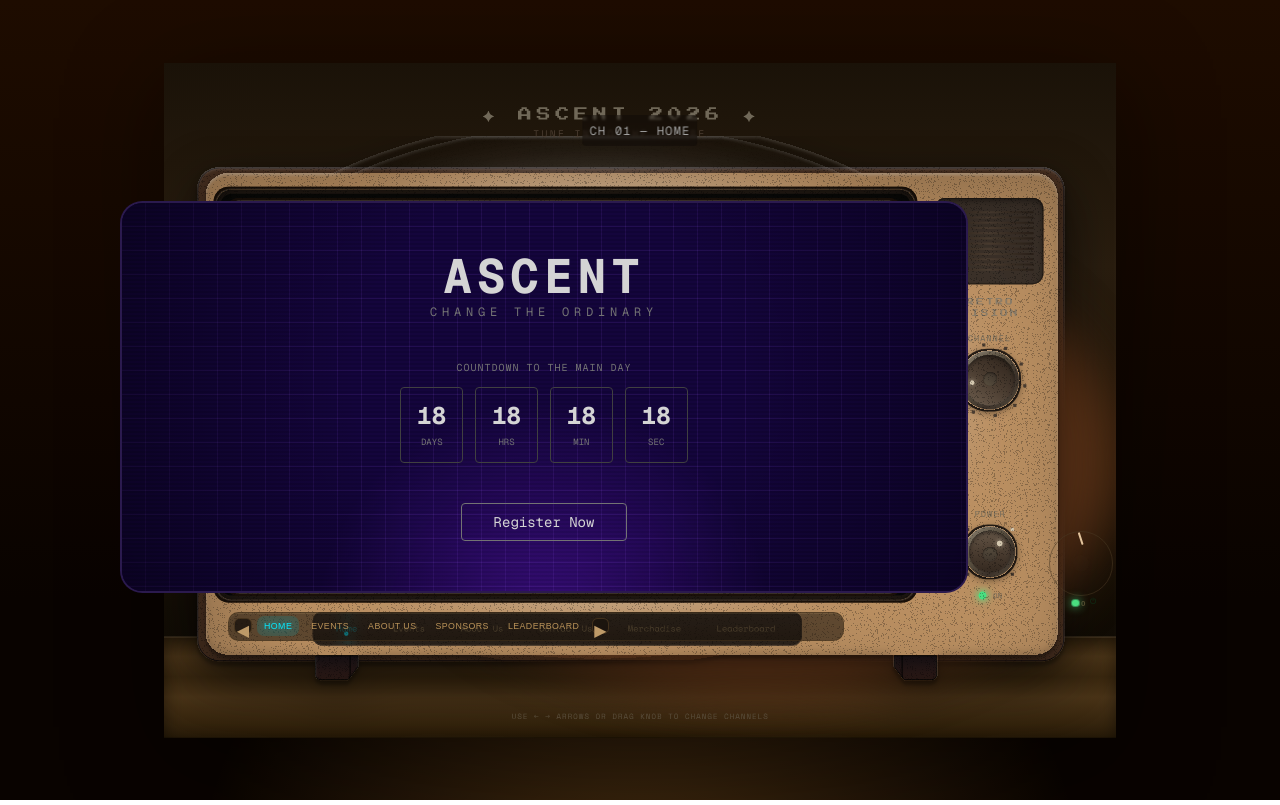
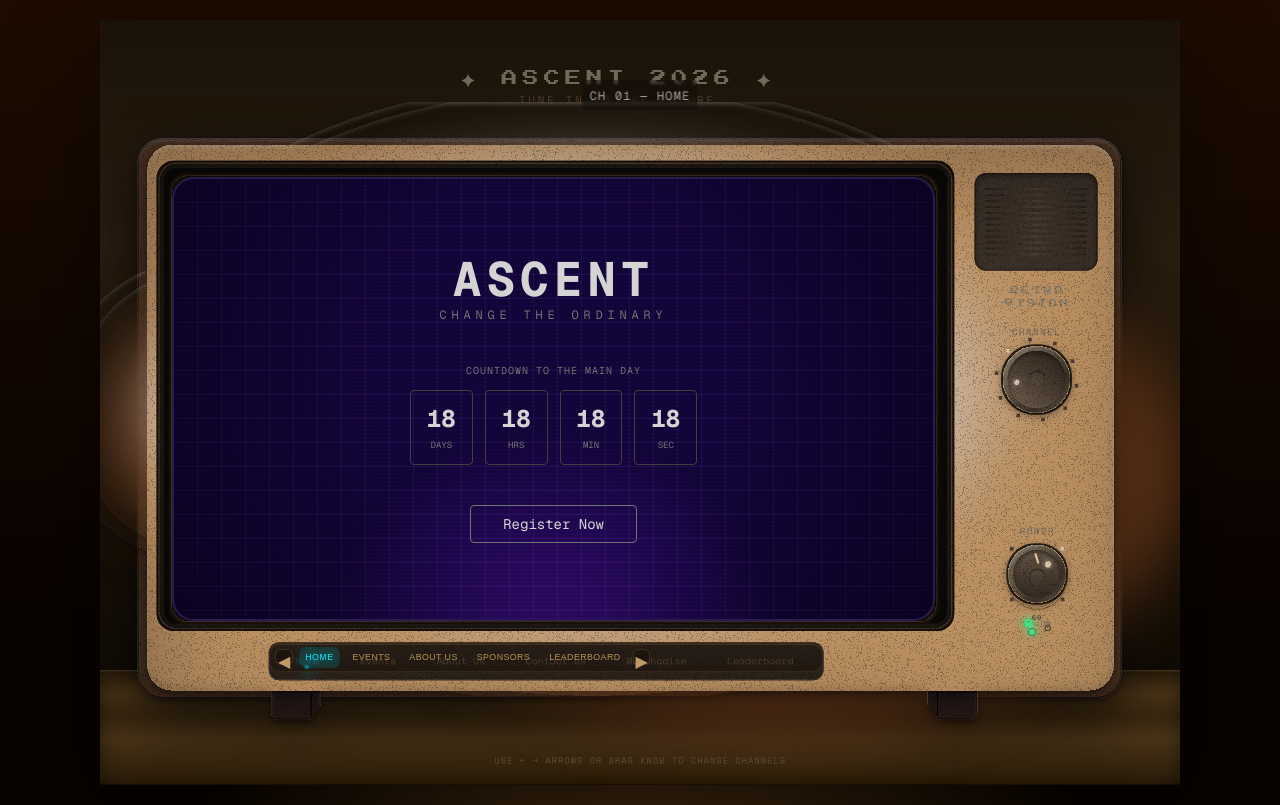
Before and after one commit to Ascent-2026/ascent, a Next.js app: page /home in a window 1280 px wide. Built offline with nearby package versions, Linux system fonts and the light colour scheme.

Commit message:
fix(tv): calibrate overlay aspect ratio to svg dimensions

```diff
--- a/styles/tv.module.css
+++ b/styles/tv.module.css
@@ -11,8 +11,8 @@
 
 .desktopTv {
   position: relative;
-  width: min(1200px, 96vw);
-  aspect-ratio: 16 / 9;
+  width: min(1080px, 96vw);
+  aspect-ratio: 1030 / 730;
 }
 
 .tvBase {
```
